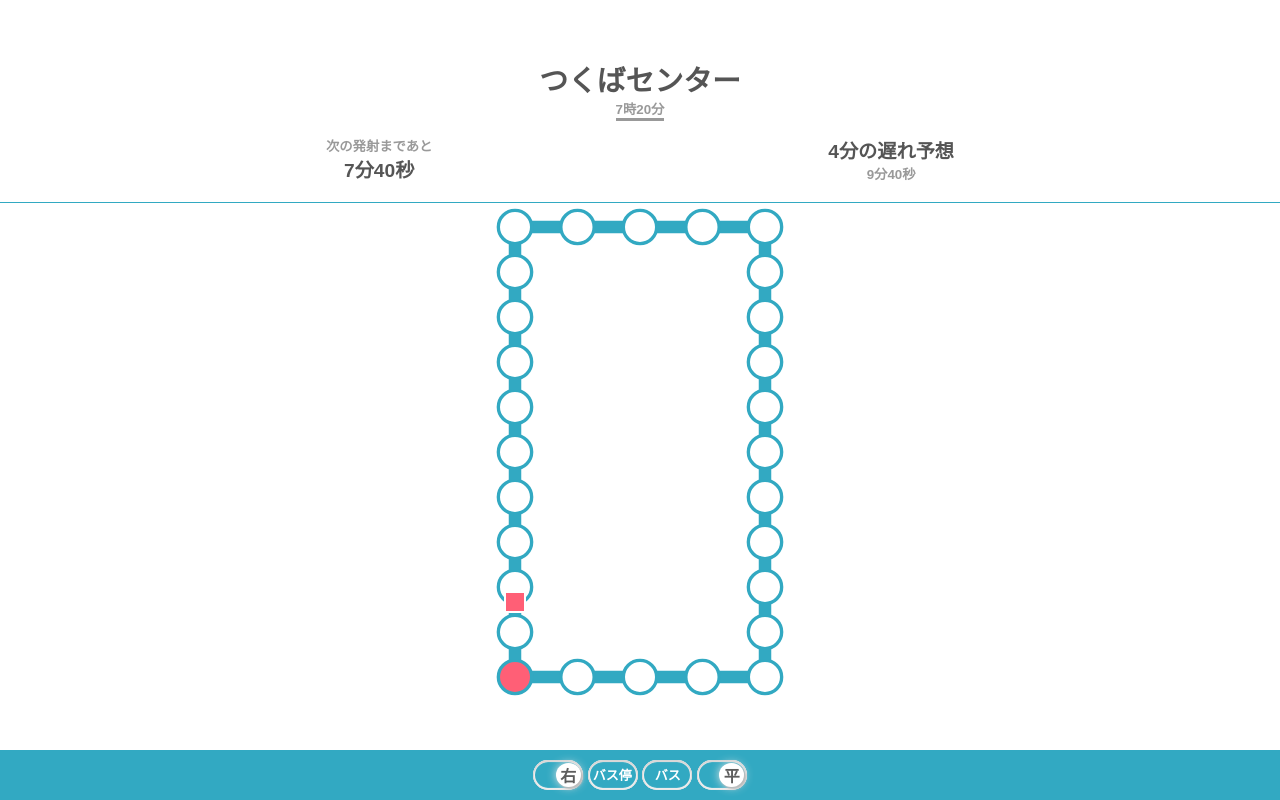
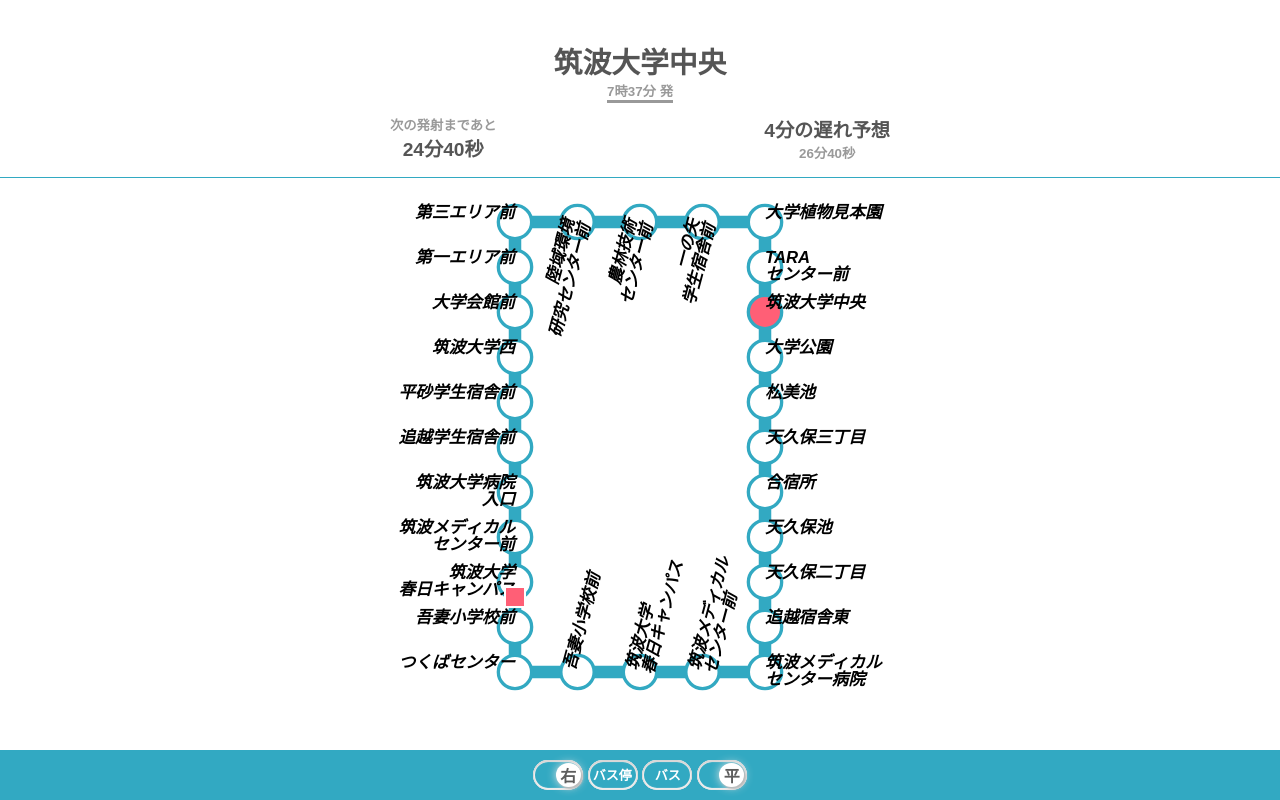
Before and after one commit to Moon-landing-Tsukuba/busvis, a PHP site: page /index.html in a window 1280 px wide. Run offline with PHP 8.4, Linux system fonts and the light colour scheme.

Commit message:
見た目を微調整

```diff
--- a/index.html
+++ b/index.html
@@ -8,7 +8,7 @@
     </head>
     <body>
         <header class="page-header wrapper" id='header-id'>
-            <div>
+            <div class="inner-box">
                 <div class="font-biggest">
                     <p id="user-station">第3エリア前</p>
                 </div>
@@ -44,7 +44,7 @@
             </ul>
         </div>
 
-        <div id="container">
+        <div id="container" class="canvas-box">
             <canvas id="bus-map"></canvas>
         </div>
 
--- a/index.js
+++ b/index.js
@@ -4,7 +4,7 @@
 
 const administrator = {
   direction: true, //右回りならTrue
-  user_station: 0, //バス停の識別IDが入る
+  user_station: 16, //バス停の識別IDが入る
   target_table: [],
   buses: [],
   holiday: false, //休日ならばtrue
@@ -264,7 +264,7 @@ function Stop(id) {
     ctx.fill();
     ctx.stroke();
 
-    if(administrator.bus_stop_select_mode){
+    if(1){ // administrator.bus_stop_select_mode
       ctx.fillStyle = "black";
       const width = ctx.measureText(me.name).width;
       const font_size = w/40;
@@ -700,6 +700,8 @@ function calc_remaining_time(adm){
 }
 
 function render() {
+  let header_height = header_dom.clientHeight;
+  container.style.paddingTop = header_height + 'px';
   // console.log(administrator);
   ctx.clearRect(0, 0, w, h);
 
@@ -731,9 +733,9 @@ function render() {
   //待機中のバスが発車した際にそのバスを選択し続ける。
   var last_bus_id;
   if(administrator.buses.length > 0){
-   last_bus_id = administrator.buses[administrator.buses.length-1].id;
+    last_bus_id = administrator.buses[administrator.buses.length-1].id;
   }else{
-   last_bus_id = -1;
+    last_bus_id = -1;
   }
   console.log(last_bus_id);
   check_table();
@@ -759,7 +761,7 @@ function render() {
   user_station_dom.innerText = bus_stop_names[administrator.user_station];
 
   //出発時刻を表示
-  departure_time_dom.innerText = administrator.departure_time;
+  departure_time_dom.innerText = administrator.departure_time + " 発";
 
   //Remaining-Timeの処理
   calc_remaining_time(administrator);
@@ -837,15 +839,11 @@ console.log(administrator);
 
 
 let header_height = header_dom.clientHeight;
-
-console.log(header_height);
-
-// container.setAttribute("padding-top", String(header_height));
 container.style.paddingTop = header_height + 'px';
 
 render();
 
-setInterval(render, 600);
+setInterval(render, 50);
 
 navigator.geolocation.watchPosition((position) => {
   var lat = position.coords.latitude;            // 緯度を取得
--- a/style.css
+++ b/style.css
@@ -22,7 +22,7 @@
 } */
 
 .page-header{
-  padding: 4.5% 10% 1.5%;
+  padding: 20px 10% 15px;
   text-align: center;
   color: #555;
   font-weight: bold;
@@ -32,6 +32,10 @@
   font-family: Arial;
   border-bottom: 1px solid #32a9c2
 }
+
+/* .inner-box{
+  background-color: #fff;
+} */
 
 /* 親要素(コンテナ) */
 .flex-container {
@@ -120,6 +124,11 @@
 #container{
   text-align: center;
 }
+
+.canvas-box{
+  padding: 10px 0 45px;
+}
+
 /*
 #bus-map{
   width: 100%;
@@ -252,4 +261,12 @@
     padding: 10px 0;
     font-size: 1em;
   }
+
+  .page-header{
+    padding: 40px 20% 15px;
+  }
+
+  .canvas-box{
+    padding-top: 20px;
+  }
 }
```
